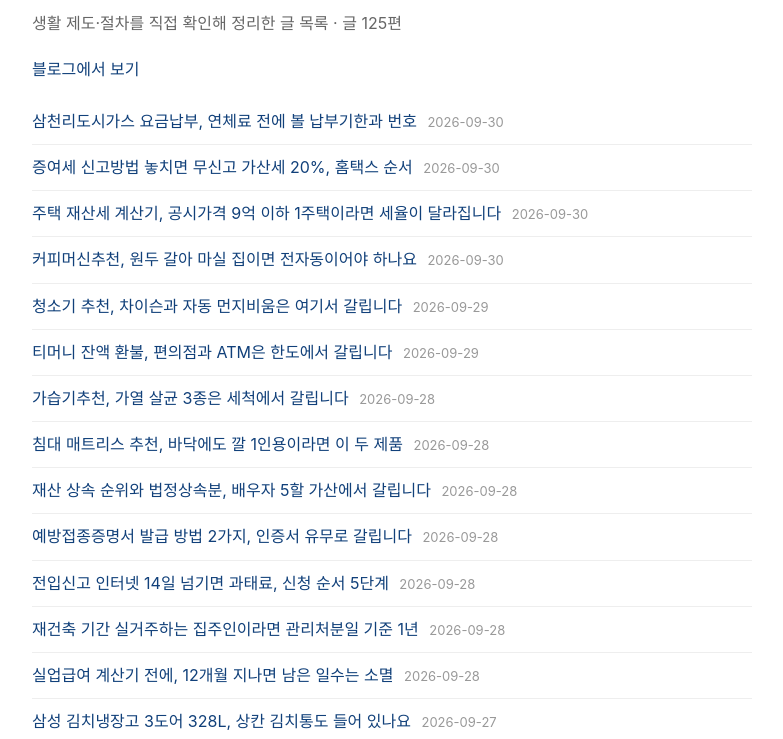
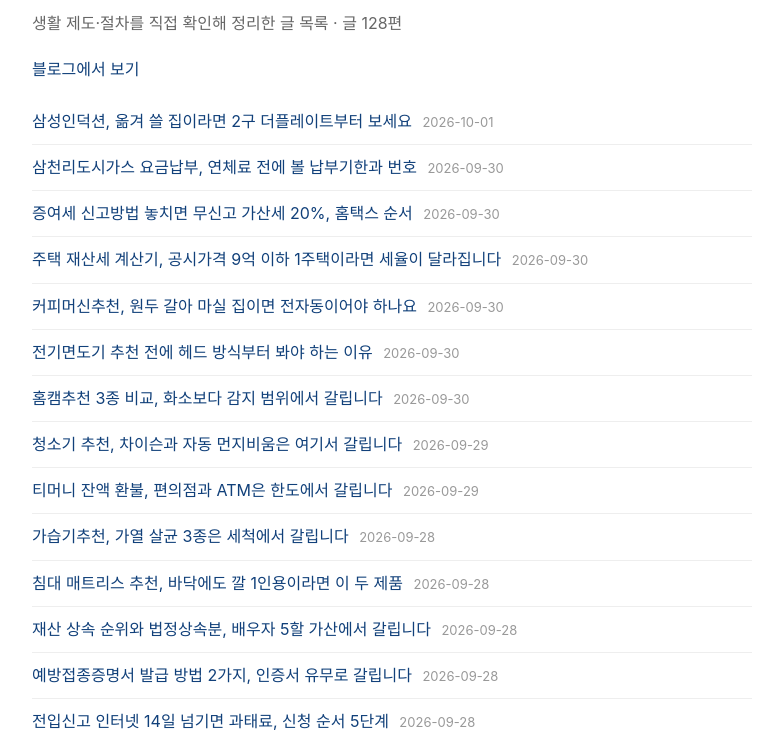
Before and after one commit to BraveCat79/saengsaeng-notes, a plain HTML site: page docs/index.html in a window 1280 px wide. Shown: the part 61-800 px from the top of the page, without its empty margins (248-1031 px from the left). Drawn offline with Linux system fonts and the light colour scheme.

Commit message:
글 목록 갱신 2026-10-01

```diff
--- a/docs/index.html
+++ b/docs/index.html
@@ -9,13 +9,16 @@
 time{color:#999;font-size:13px;margin-left:6px}footer{margin-top:28px;color:#888;font-size:13px}</style>
 </head><body>
 <h1>생생정보 글 목록</h1>
-<p class="sub">생활 제도·절차를 직접 확인해 정리한 글 목록 · 글 125편</p>
+<p class="sub">생활 제도·절차를 직접 확인해 정리한 글 목록 · 글 128편</p>
 <p><a href="https://m.blog.naver.com/zova">블로그에서 보기</a></p>
 <ul>
+<li><a href="https://m.blog.naver.com/zova/224427691037">삼성인덕션, 옮겨 쓸 집이라면 2구 더플레이트부터 보세요</a> <time datetime="2026-10-01">2026-10-01</time></li>
 <li><a href="https://m.blog.naver.com/zova/224426724649">삼천리도시가스 요금납부, 연체료 전에 볼 납부기한과 번호</a> <time datetime="2026-09-30">2026-09-30</time></li>
 <li><a href="https://m.blog.naver.com/zova/224426728120">증여세 신고방법 놓치면 무신고 가산세 20%, 홈택스 순서</a> <time datetime="2026-09-30">2026-09-30</time></li>
 <li><a href="https://m.blog.naver.com/zova/224426730610">주택 재산세 계산기, 공시가격 9억 이하 1주택이라면 세율이 달라집니다</a> <time datetime="2026-09-30">2026-09-30</time></li>
 <li><a href="https://m.blog.naver.com/zova/224427386911">커피머신추천, 원두 갈아 마실 집이면 전자동이어야 하나요</a> <time datetime="2026-09-30">2026-09-30</time></li>
+<li><a href="https://m.blog.naver.com/zova/224427390957">전기면도기 추천 전에 헤드 방식부터 봐야 하는 이유</a> <time datetime="2026-09-30">2026-09-30</time></li>
+<li><a href="https://m.blog.naver.com/zova/224427394280">홈캠추천 3종 비교, 화소보다 감지 범위에서 갈립니다</a> <time datetime="2026-09-30">2026-09-30</time></li>
 <li><a href="https://m.blog.naver.com/zova/224426247352">청소기 추천, 차이슨과 자동 먼지비움은 여기서 갈립니다</a> <time datetime="2026-09-29">2026-09-29</time></li>
 <li><a href="https://m.blog.naver.com/zova/224426253403">티머니 잔액 환불, 편의점과 ATM은 한도에서 갈립니다</a> <time datetime="2026-09-29">2026-09-29</time></li>
 <li><a href="https://m.blog.naver.com/zova/224424268128">가습기추천, 가열 살균 3종은 세척에서 갈립니다</a> <time datetime="2026-09-28">2026-09-28</time></li>
```
Also changed, not shown: 1 other file.
